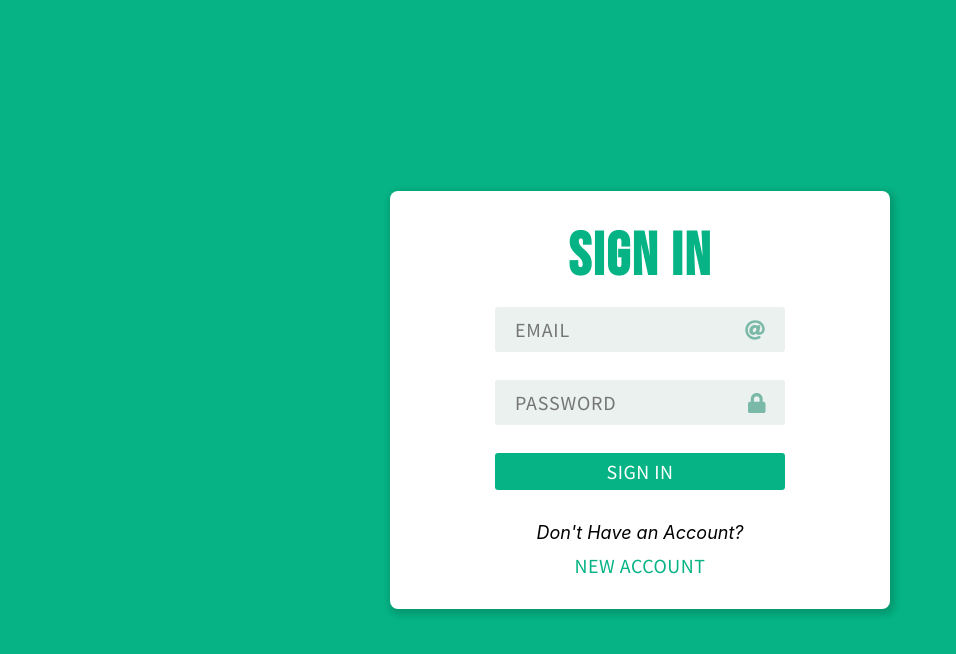
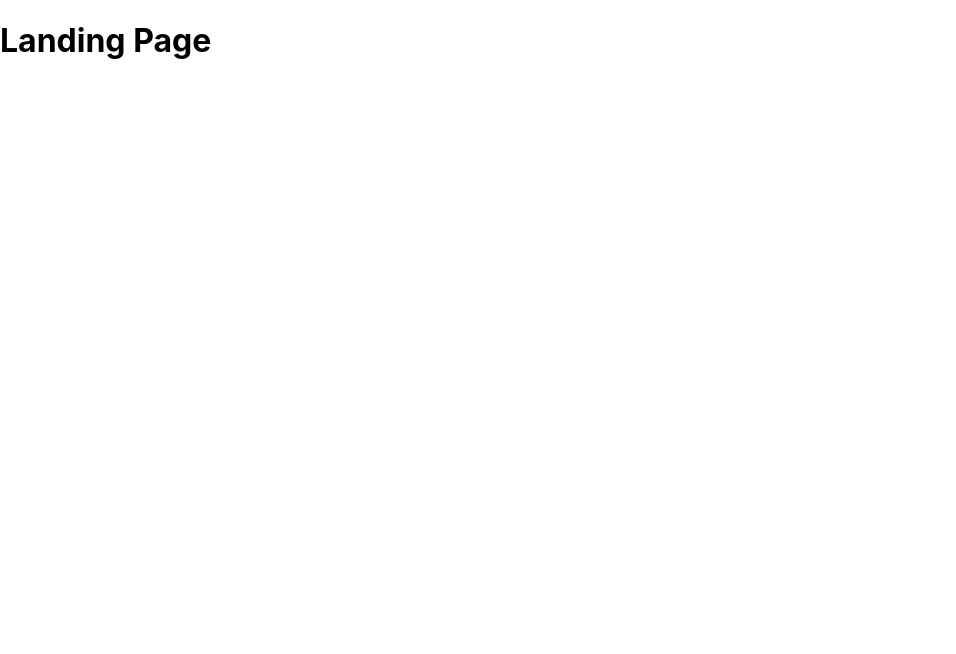
Before and after one commit to Ivcota/panama-territory-client, a React (Create React App) app: page / in a window 1280 px wide. Shown: the top 654 px of the page, without its empty margins (0-956 px from the left). Built offline with nearby package versions, Linux system fonts and the light colour scheme.

Commit message:
Switched routes

```diff
--- a/src/App.tsx
+++ b/src/App.tsx
@@ -1,13 +1,15 @@
 import { BrowserRouter, Route, Routes } from "react-router-dom";
 import About from "./Components/About";
 import Dashboard from "./Components/Dashboard";
-import Home from "./Components/Home";
+import SignInPage from "./Components/Home";
+import Landing from "./Components/Landing";
 
 const App = () => {
   return (
     <BrowserRouter>
       <Routes>
-        <Route path="/" element={<Home />} />
+        <Route path="" element={<Landing />} />
+        <Route path="/sign-in" element={<SignInPage />} />
         <Route path="/about" element={<About />} />
         <Route path="/dashboard" element={<Dashboard />} />
       </Routes>
--- /dev/null
+++ b/src/Components/Landing.tsx
@@ -0,0 +1,11 @@
+import React from "react";
+
+const Landing = () => {
+  return (
+    <div>
+      <h1>Landing Page</h1>
+    </div>
+  );
+};
+
+export default Landing;
--- a/src/Components/UI/SignIn.tsx
+++ b/src/Components/UI/SignIn.tsx
@@ -39,7 +39,7 @@ const SignIn: React.FC<Props> = (props) => {
         const { token, email, username }: TokenResponse = await (
           await axios.post(loginUrl, loginInfo)
         ).data;
-
+        // Log User details
         console.log({ token, email, username });
         alert(`${username}, you have been signed in with the token: ${token}.`);
       } catch (error) {
```
Also changed, not shown: src/Components/Home.tsx (+6 -7 lines).
